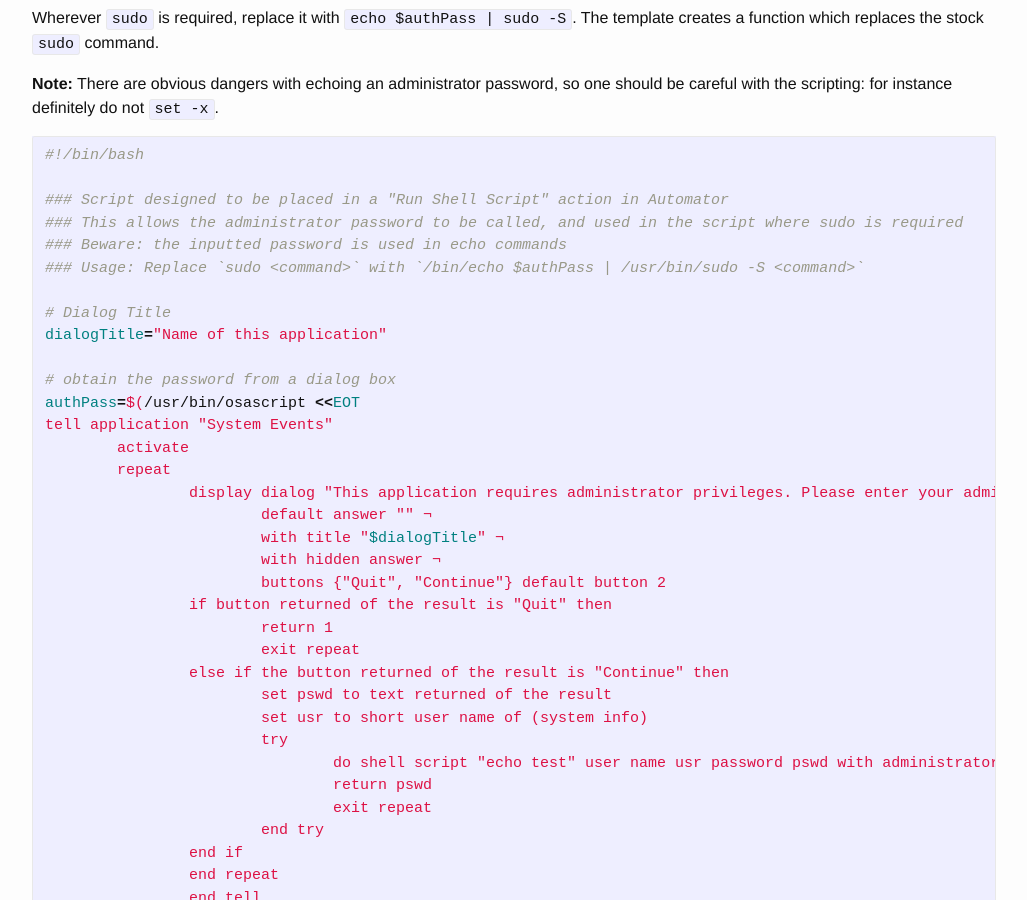
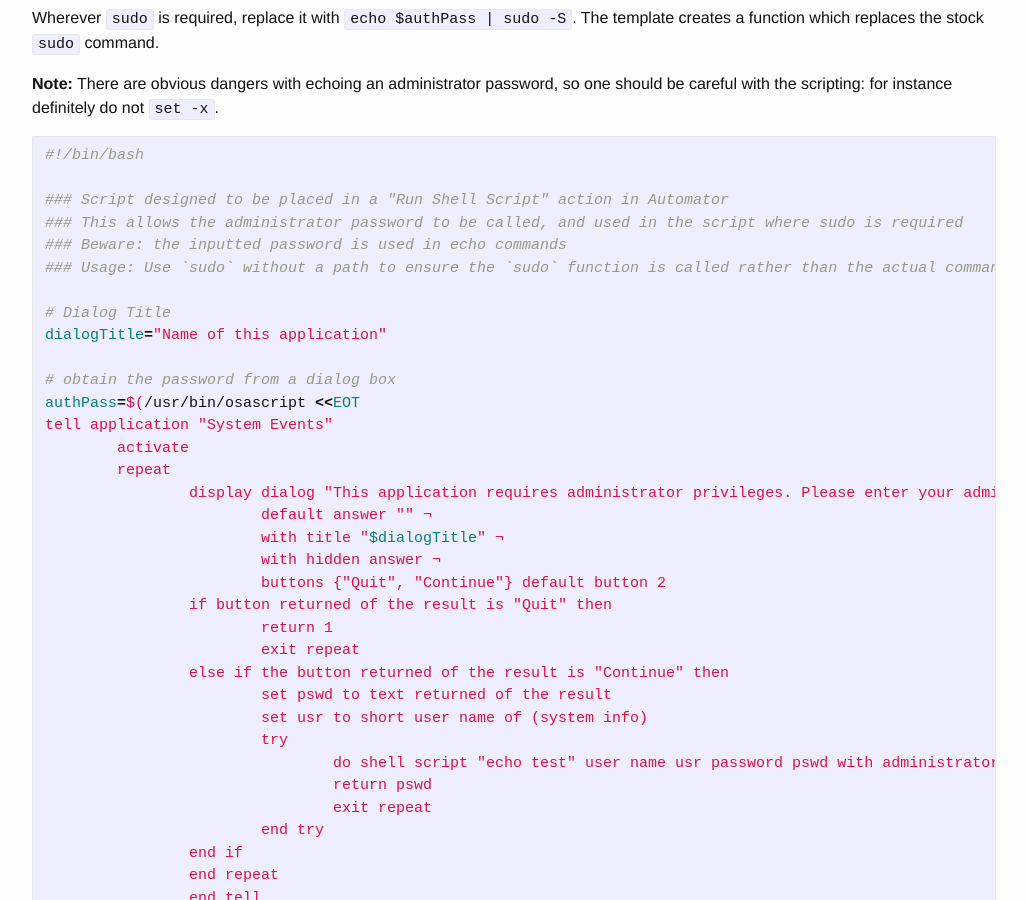
Before and after one commit to grahampugh/grahampugh.github.io, a Jekyll site: the page built from _posts/2017-01-07-application-to-run-shell-commands-with-admin-rights.md, in a window 1280 px wide and 900 px high, scrolled down 1311 px. Shown: the whole window, without its empty margins (126-1153 px from the left). Built offline with Jekyll 4.4.1, drawn with Linux system fonts in a browser that asks for light colours; comment, search, counter and statistics services are not loaded.

Commit message:
amendment to 2017-01-07

```diff
--- a/_posts/2017-01-07-application-to-run-shell-commands-with-admin-rights.md
+++ b/_posts/2017-01-07-application-to-run-shell-commands-with-admin-rights.md
@@ -56,7 +56,7 @@
 ### Script designed to be placed in a "Run Shell Script" action in Automator
 ### This allows the administrator password to be called, and used in the script where sudo is required
 ### Beware: the inputted password is used in echo commands
-### Usage: Replace `sudo <command>` with `/bin/echo $authPass | /usr/bin/sudo -S <command>`
+### Usage: Use `sudo` without a path to ensure the `sudo` function is called rather than the actual command
 
 # Dialog Title
 dialogTitle="Name of this application"
```
